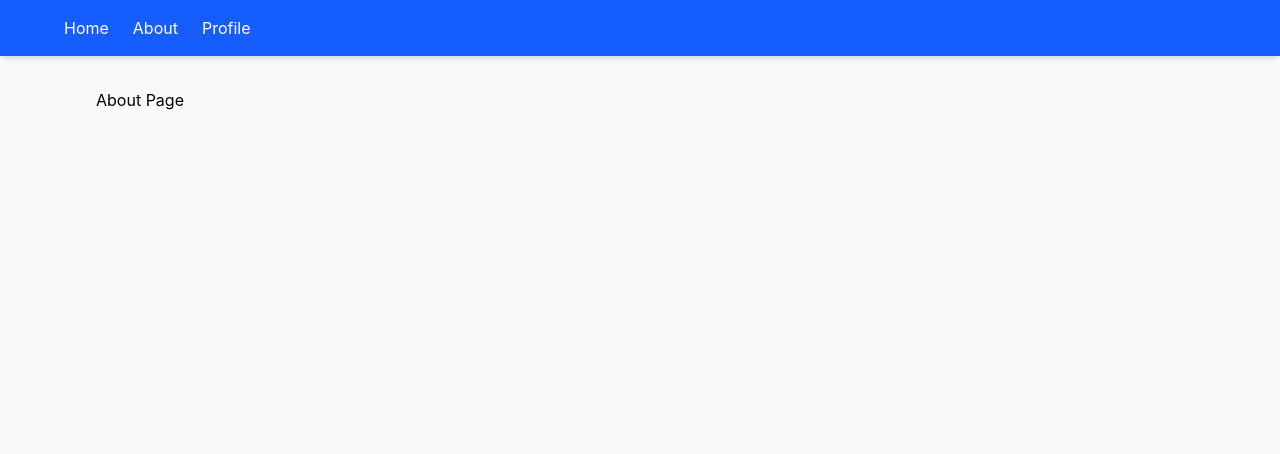
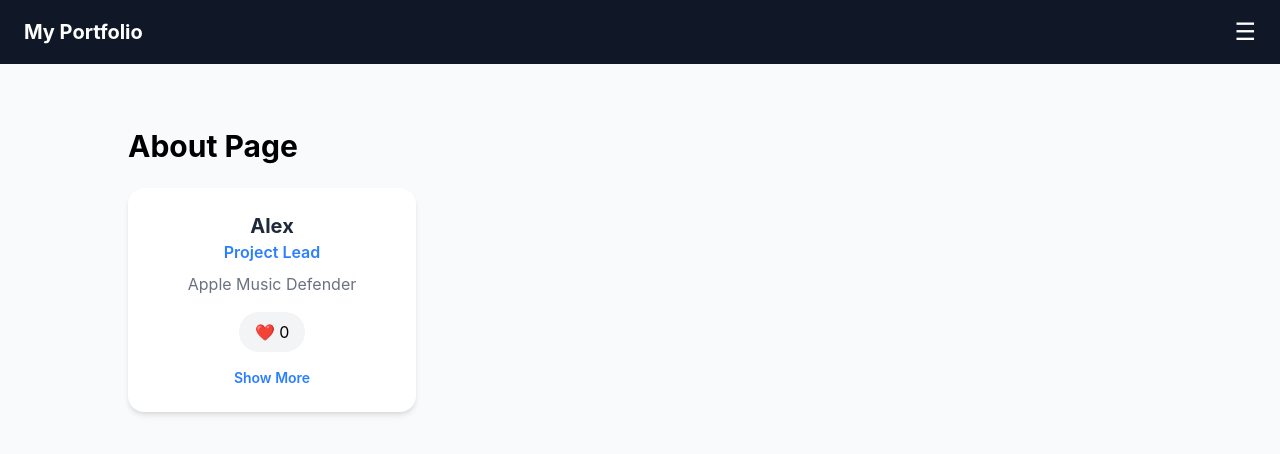
Before and after one commit to Alex-2026/Real-U5-Alex-Jason-Sandesh-Mahmoud, a React (Vite) app in the folder my-final-app/: page /about in a window 1280 px wide. Shown: the top 454 px of the page. Built offline with nearby package versions, Linux system fonts and the light colour scheme.

Commit message:
completed 4.6 features

```diff
--- a/my-final-app/src/App.jsx
+++ b/my-final-app/src/App.jsx
@@ -1,23 +1,16 @@
-import { BrowserRouter, Routes, Route, Link } from "react-router-dom";
-// These lines tell App.jsx to look in your new folder for the content
+import { BrowserRouter, Routes, Route } from "react-router-dom";
 import Home from "./pages/Home";
 import About from "./pages/About";
 import Profile from "./pages/Profile";
+import Header from "./Header";
 
 function App() {
   return (
     <BrowserRouter>
       <div className="min-h-screen bg-gray-50">
-        {/* Navigation Bar */}
-        <nav className="bg-blue-600 p-4 text-white shadow-md">
-          <div className="max-w-6xl mx-auto flex space-x-6">
-            <Link to="/" className="hover:underline">Home</Link>
-            <Link to="/about" className="hover:underline">About</Link>
-            <Link to="/profile" className="hover:underline">Profile</Link>
-          </div>
-        </nav>
 
-        {/* Page Content Area */}
+        <Header />
+
         <main className="max-w-6xl mx-auto p-8">
           <Routes>
             <Route path="/" element={<Home />} />
@@ -31,5 +24,3 @@ function App() {
 }
 
 export default App;
-
-// This is a test for Requirement 5.3 branch merging.
--- /dev/null
+++ b/my-final-app/src/Card.jsx
@@ -0,0 +1,50 @@
+import { useState } from "react";
+
+function Card({ name, title, description, github, skills }) {
+  // Feature 2 - Show More Button
+  const [showMore, setShowMore] = useState(false);
+
+  // FEATURE 3: Like Button named
+  const [likes, setLikes] = useState(0);
+
+  return (
+    <div className="bg-white rounded-2xl shadow-md p-6 w-72 text-center hover:shadow-xl transition-all duration-200">
+      <h3 className="text-xl font-bold text-gray-800">{name}</h3>
+      <p className="text-blue-500 font-semibold">{title}</p>
+      <p className="text-gray-500 mt-2">{description}</p>
+
+      {/* --- START of FEATURE 3 (Like Button) --- */}
+      <button
+        onClick={() => setLikes(likes + 1)}
+        className="mt-4 flex items-center gap-2 mx-auto bg-gray-100 hover:bg-red-100 px-4 py-2 rounded-full transition-all duration-200"
+      >
+        ❤️ {likes}
+      </button>
+      {/* --- END of FEATURE 3 --- */}
+
+      {/* Feature 2 Button for Show More */}
+      <button
+        onClick={() => setShowMore(!showMore)}
+        className="block mt-4 text-sm text-blue-500 hover:text-blue-700 font-semibold mx-auto"
+      >
+        {showMore ? "Show Less" : "Show More"}
+      </button>
+
+      {/* Feature 2 Hidden Section */}
+      {showMore && (
+        <div className="mt-4 pt-4 border-t border-gray-200 text-left">
+          {github && (
+            <p className="text-sm text-gray-600">
+              <a href={github} className="text-blue-500 hover:underline">GitHub Repo</a>
+            </p>
+          )}
+          {skills && (
+            <p className="text-sm text-gray-600 mt-2">Skills: {skills}</p>
+          )}
+        </div>
+      )}
+    </div>
+  );
+}
+
+export default Card;
--- /dev/null
+++ b/my-final-app/src/Header.jsx
@@ -0,0 +1,32 @@
+import { useState } from "react";
+import { Link } from "react-router-dom";
+
+function Header() {
+  const [isOpen, setIsOpen] = useState(false);
+
+  return (
+    <header className="bg-gray-900 text-white px-6 py-4">
+      <div className="flex justify-between items-center">
+        <h1 className="text-xl font-bold">My Portfolio</h1>
+
+
+        <button onClick={() => setIsOpen(!isOpen)} className="text-2xl">
+          {isOpen ? "✕" : "☰"}
+        </button>
+      </div>
+
+
+      {isOpen && (
+        <nav className="mt-4">
+          <ul className="flex flex-col gap-2">
+            <li><Link to="/">Home</Link></li>
+            <li><Link to="/about">About</Link></li>
+            <li><Link to="/profile">Profile</Link></li>
+          </ul>
+        </nav>
+      )}
+    </header>
+  );
+}
+
+export default Header;
--- a/my-final-app/src/pages/About.jsx
+++ b/my-final-app/src/pages/About.jsx
@@ -1,10 +1,20 @@
+import Card from "../Card";
+
 function About() {
- return (
- <>
-   <h1>About Page</h1>
- </>
-)
-};
+  return (
+    <div className="p-8">
+      <h1 className="text-3xl font-bold mb-6">About Page</h1>
 
+      {/* Placed Card and passes Props */}
+      <Card
+        name="Alex"
+        title="Project Lead"
+        description="Apple Music Defender"
+        github="https://github.com/alex-2026"
+        skills="React, Tailwind, JavaScript"
+      />
+    </div>
+  );
+}
 
 export default About;
```
